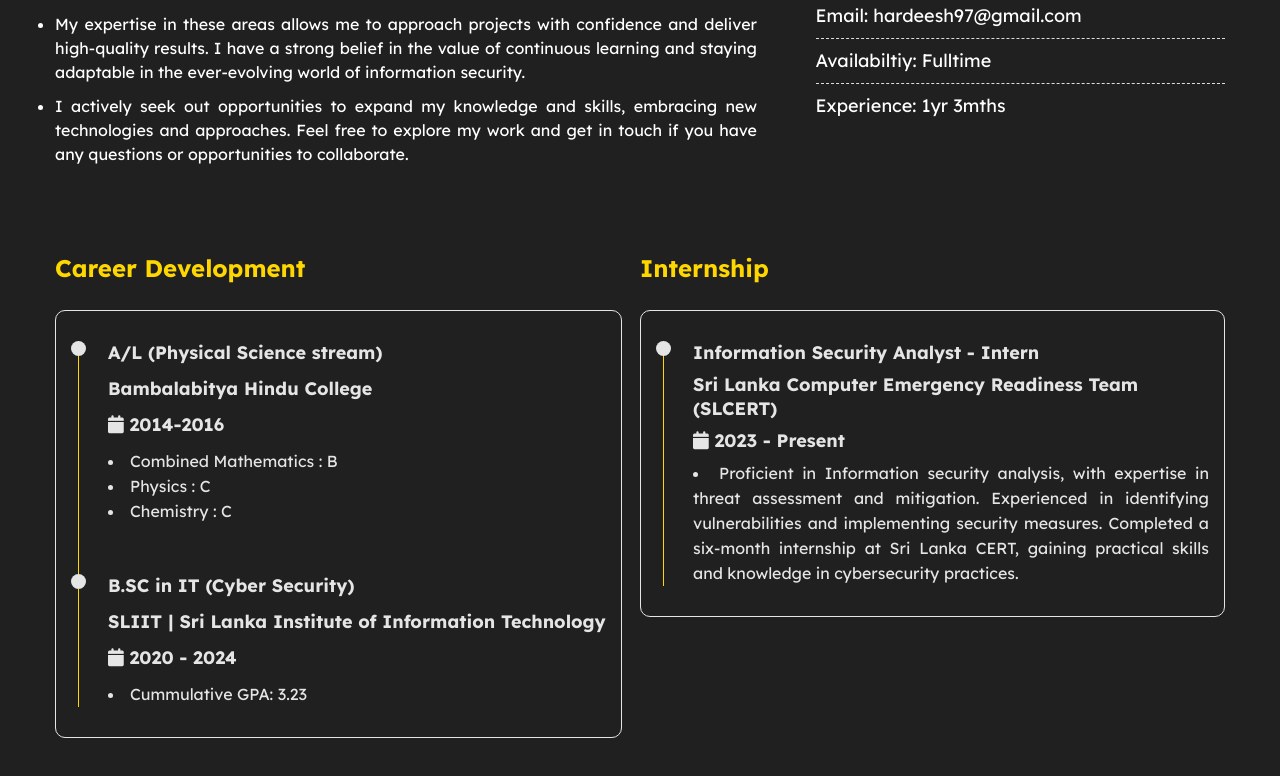
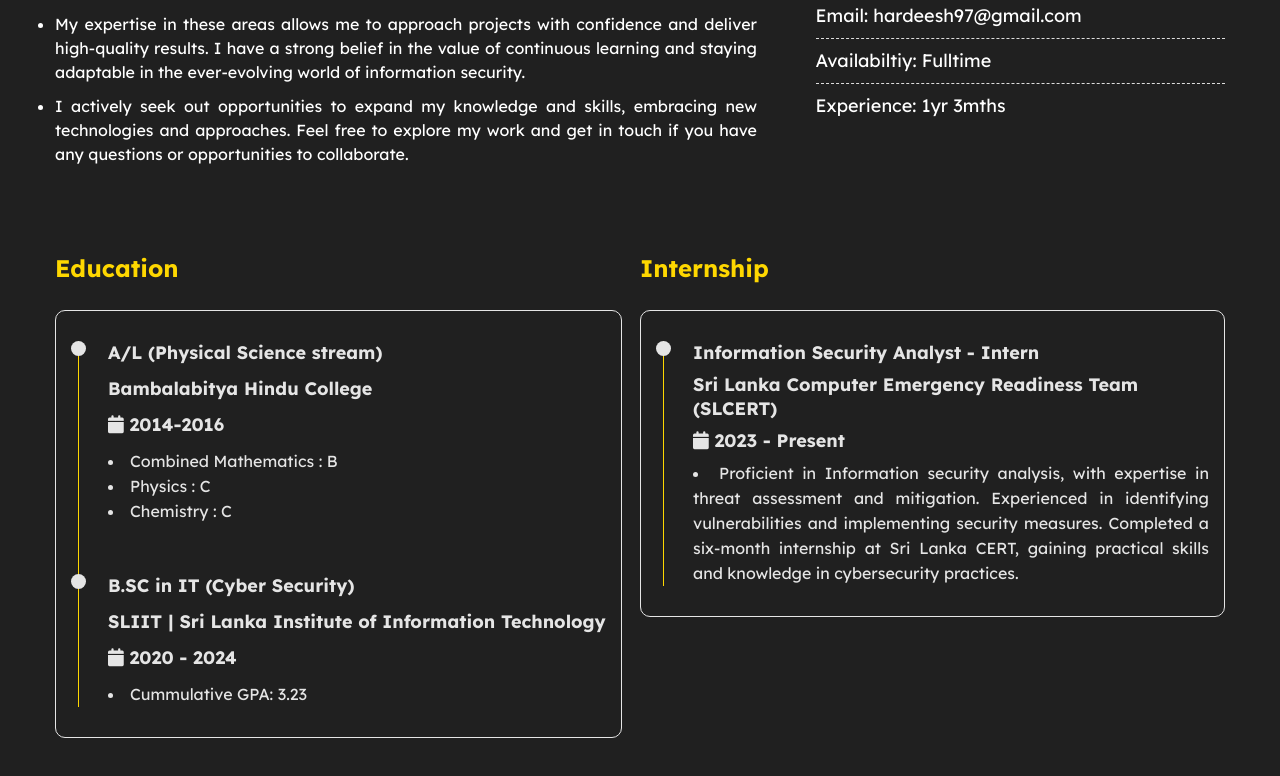
Before and after one commit to hardeesh97/Portfolio-Website, a plain HTML site: page index.html in a window 1280 px wide. Shown: the part 835-1611 px from the top of the page. Drawn offline with nearby package versions, Linux system fonts and the light colour scheme.

Commit message:
Update index.html

```diff
--- a/index.html
+++ b/index.html
@@ -104,7 +104,7 @@
         <div class="container">
             <div class="row">
                 <div class="education ">
-                    <h3 class="title">Career Development</h3>
+                    <h3 class="title">Education</h3>
                     <div class="row">
                         <div class="timeline-box">
                             <div class="timeline">
```
